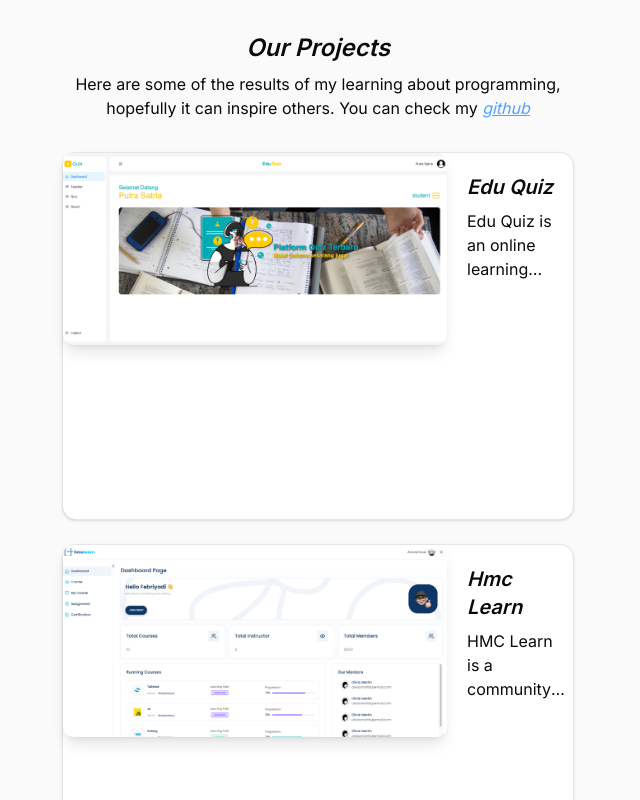
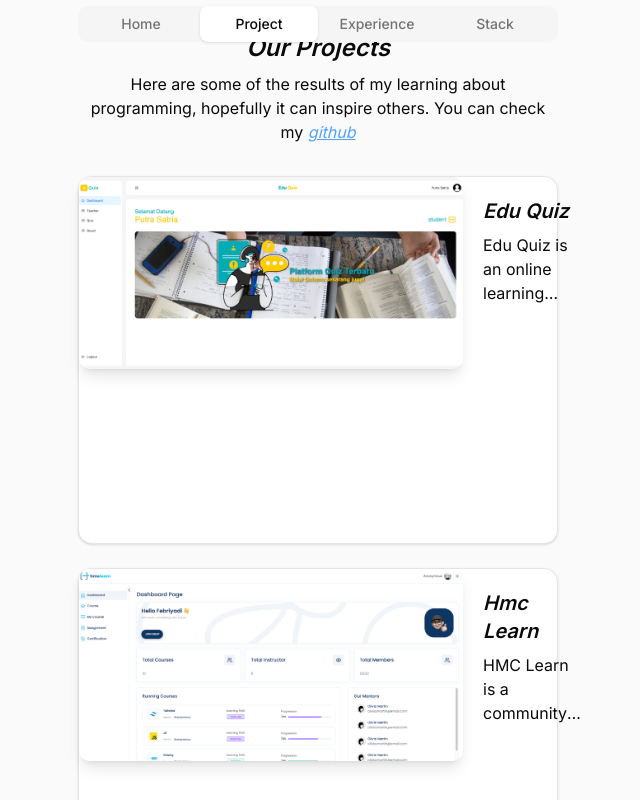
Before and after one commit to mpsalunggg/webku, a Next.js app: page /project in a window 1280 px wide. Shown: the top 800 px of the page, without its empty margins (322-962 px from the left). Built offline with nearby package versions, Linux system fonts and the light colour scheme.

Commit message:
chore: revamp navbar

```diff
--- a/package.json
+++ b/package.json
@@ -17,6 +17,7 @@
     "@radix-ui/react-dropdown-menu": "^2.0.6",
     "@radix-ui/react-separator": "^1.0.3",
     "@radix-ui/react-slot": "^1.1.2",
+    "@radix-ui/react-tabs": "^1.1.3",
     "@radix-ui/react-tooltip": "^1.0.7",
     "@tailwindcss/postcss": "^4.0.9",
     "axios": "^1.8.2",
--- a/src/components/common/Main/index.tsx
+++ b/src/components/common/Main/index.tsx
@@ -1,6 +1,7 @@
 'use client';
 import { SidebarProvider } from '@/context/sidebarContext';
 import { cn } from '@/lib/utils';
+import Navbar from '../Navbar';
 
 const Main = ({
   children,
@@ -13,10 +14,11 @@ const Main = ({
     <SidebarProvider>
       <div
         className={cn(
-          'transition-all min-h-screen flex flex-col lg:mx-96 md:mx-40 sm:mx-24 ',
+          'transition-all min-h-screen px-4 flex flex-col lg:mx-96 md:mx-40 sm:mx-24 ',
           className
         )}
       >
+        <Navbar />
         {children}
       </div>
     </SidebarProvider>
--- a/src/components/common/Navbar/index.tsx
+++ b/src/components/common/Navbar/index.tsx
@@ -8,44 +8,14 @@ import { cn } from '@/lib/utils';
 import { ModeToggle } from '../../display/ModeToggle';
 import { Separator } from '@/components/ui/separator';
 import MenuSide from '../MenuSide';
+import Navigation from '@/components/display/Navigation';
 
 const Navbar: FC = () => {
   const path = usePathname();
 
-  const renderedMenuItems = useMemo(() => {
-    return Menu.map(item => (
-      <Link
-        key={item.id}
-        href={item.path}
-        prefetch={false}
-        className={cn(
-          'cursor-pointer hover:border-b duration-100',
-          item.path === path ? 'border-b' : ''
-        )}
-      >
-        {item.name}
-      </Link>
-    ));
-  }, []);
-
   return (
-    <header className="h-20 flex items-center sticky top-0 bg-background z-50">
-      <div className="container flex flex-col">
-        <div className="flex items-center justify-between my-4">
-          <div className="flex items-end">
-            <p className="font-extrabold md:text-3xl text-2xl">Web</p>
-            <p className="font-semibold text-md italic">Ku</p>
-          </div>
-          <div className="xl:hidden">
-            <MenuSide />
-          </div>
-          <div className="xl:flex items-center lg:gap-8 gap-2 italic hidden">
-            {renderedMenuItems}
-            <ModeToggle />
-          </div>
-        </div>
-        <Separator orientation="horizontal" />
-      </div>
+    <header className="h-20 flex items-center fixed top-0 left-0 right-0 z-50 px-4 lg:mx-96 md:mx-40 sm:mx-24">
+      <Navigation tabs={Menu} defaultPath="/" className="mb-8" />
     </header>
   );
 };
--- /dev/null
+++ b/src/components/display/Navigation/index.tsx
@@ -0,0 +1,53 @@
+'use client';
+
+import * as React from 'react';
+import { useRouter, usePathname } from 'next/navigation';
+import { cn } from '@/lib/utils';
+import { Tabs, TabsList, TabsTrigger } from '@/components/ui/tabs';
+import { MenuType } from '@/types';
+
+interface NavigationProps {
+  tabs: MenuType[];
+  defaultPath?: string;
+  className?: string;
+}
+
+const Navigation = ({
+  tabs,
+  defaultPath = '/',
+  className
+}: NavigationProps) => {
+  const router = useRouter();
+  const pathname = usePathname();
+
+  const activeTab = React.useMemo(() => {
+    const tab = tabs.find((tab: MenuType) => pathname === tab.path);
+    return tab?.path || defaultPath;
+  }, [pathname, tabs, defaultPath]);
+
+  const handleTabChange = (value: string) => {
+    router.push(value);
+  };
+
+  return (
+    <Tabs
+      value={activeTab}
+      onValueChange={handleTabChange}
+      className={cn('w-full', className)}
+    >
+      <TabsList className="w-full">
+        {tabs.map(tab => (
+          <TabsTrigger
+            key={tab.id}
+            value={tab.path}
+            className="px-4 py-2 cursor-pointer"
+          >
+            {tab.name}
+          </TabsTrigger>
+        ))}
+      </TabsList>
+    </Tabs>
+  );
+};
+
+export default Navigation;
--- /dev/null
+++ b/src/components/ui/tabs.tsx
@@ -0,0 +1,66 @@
+"use client"
+
+import * as React from "react"
+import * as TabsPrimitive from "@radix-ui/react-tabs"
+
+import { cn } from "@/lib/utils"
+
+function Tabs({
+  className,
+  ...props
+}: React.ComponentProps<typeof TabsPrimitive.Root>) {
+  return (
+    <TabsPrimitive.Root
+      data-slot="tabs"
+      className={cn("flex flex-col gap-2", className)}
+      {...props}
+    />
+  )
+}
+
+function TabsList({
+  className,
+  ...props
+}: React.ComponentProps<typeof TabsPrimitive.List>) {
+  return (
+    <TabsPrimitive.List
+      data-slot="tabs-list"
+      className={cn(
+        "bg-muted text-muted-foreground inline-flex h-9 w-fit items-center justify-center rounded-lg p-1",
+        className
+      )}
+      {...props}
+    />
+  )
+}
+
+function TabsTrigger({
+  className,
+  ...props
+}: React.ComponentProps<typeof TabsPrimitive.Trigger>) {
+  return (
+    <TabsPrimitive.Trigger
+      data-slot="tabs-trigger"
+      className={cn(
+        "data-[state=active]:bg-background data-[state=active]:text-foreground focus-visible:border-ring focus-visible:ring-ring/50 focus-visible:outline-ring inline-flex flex-1 items-center justify-center gap-1.5 rounded-md px-2 py-1 text-sm font-medium whitespace-nowrap transition-[color,box-shadow] focus-visible:ring-[3px] focus-visible:outline-1 disabled:pointer-events-none disabled:opacity-50 data-[state=active]:shadow-sm [&_svg]:pointer-events-none [&_svg]:shrink-0 [&_svg:not([class*='size-'])]:size-4",
+        className
+      )}
+      {...props}
+    />
+  )
+}
+
+function TabsContent({
+  className,
+  ...props
+}: React.ComponentProps<typeof TabsPrimitive.Content>) {
+  return (
+    <TabsPrimitive.Content
+      data-slot="tabs-content"
+      className={cn("flex-1 outline-none", className)}
+      {...props}
+    />
+  )
+}
+
+export { Tabs, TabsList, TabsTrigger, TabsContent }
--- a/src/features/Home/index.tsx
+++ b/src/features/Home/index.tsx
@@ -9,7 +9,7 @@ import { Typewriter } from 'nextjs-simple-typewriter';
 const HomePage = () => {
   const router = useRouter();
   return (
-    <main className="h-screen flex items-center md:gap-0 gap-8 p-4">
+    <main className="h-screen flex items-center md:gap-0 gap-8 py-8">
       <div className="flex flex-col gap-3">
         <h1 className="font-bold md:text-5xl text-4xl drop-shadow-lg">
           Hello i&apos;m Putra👋
```
